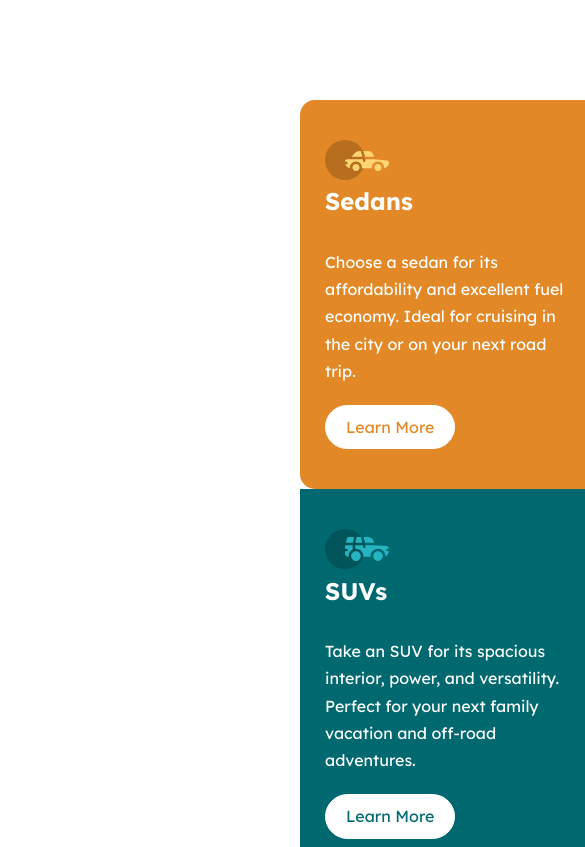
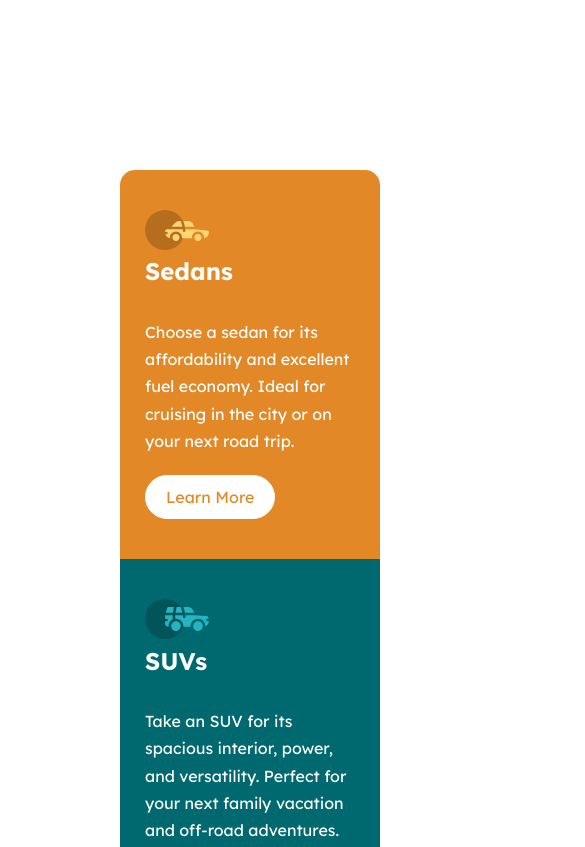
Before and after one commit to peter297/Coulumn-preview-card, a plain HTML site: page index.html in a window 390 px wide. Shown: the top 847 px of the page, 585 px wide, since content can reach past the window. Drawn offline with Linux system fonts and the light colour scheme.

Commit message:
Fixed mobile responsiveness

```diff
--- a/css/styles.css
+++ b/css/styles.css
@@ -51,7 +51,6 @@ body{
 .container .item-1{
     background: var(--bright-orange);
     height: 100%;
-
     border-radius: 15px 0  0 15px;
 
 }
@@ -134,12 +133,40 @@ body{
 }
 
 @media(max-width: 768px){
+
+    body{
+        overflow: scroll;
+    }
+
+    .row{
+        width: 500px;
+    }
     .container{
         flex-direction: column;
         width: 300px;
+        justify-content: center;
+        align-items: center;
+        margin: 50px auto;
+        padding: 20px;
     }
 
     .container p{
         line-height: 1.7;
+
     }
+
+    .row{
+        display: flex;
+
+    }
+
+    .container .item-1{
+        border-radius: 15px 15px 0 0;
+    }
+
+    .container .item-3{
+        border-radius: 0 0 15px 15px;
+    }
+
+
 }
```
